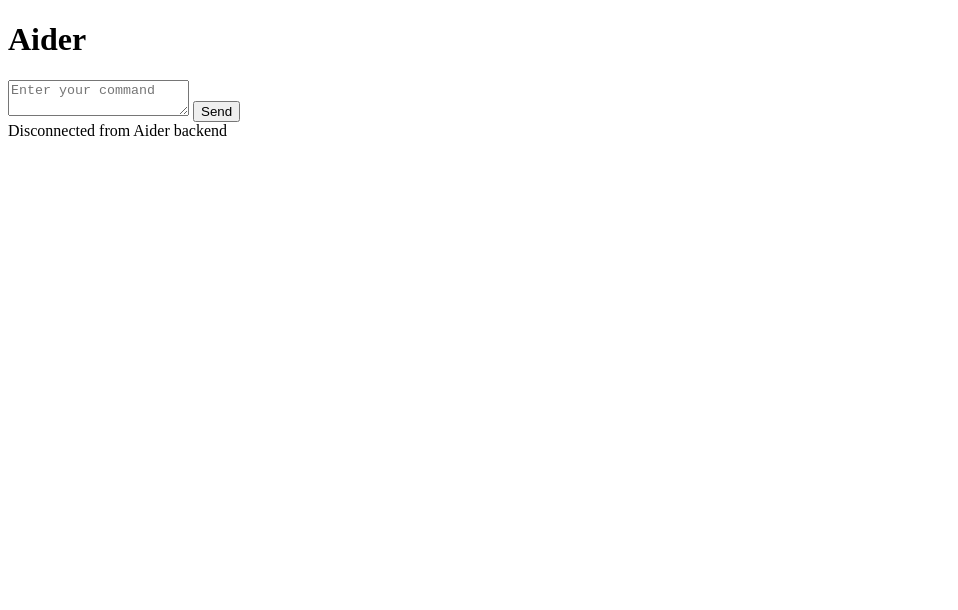
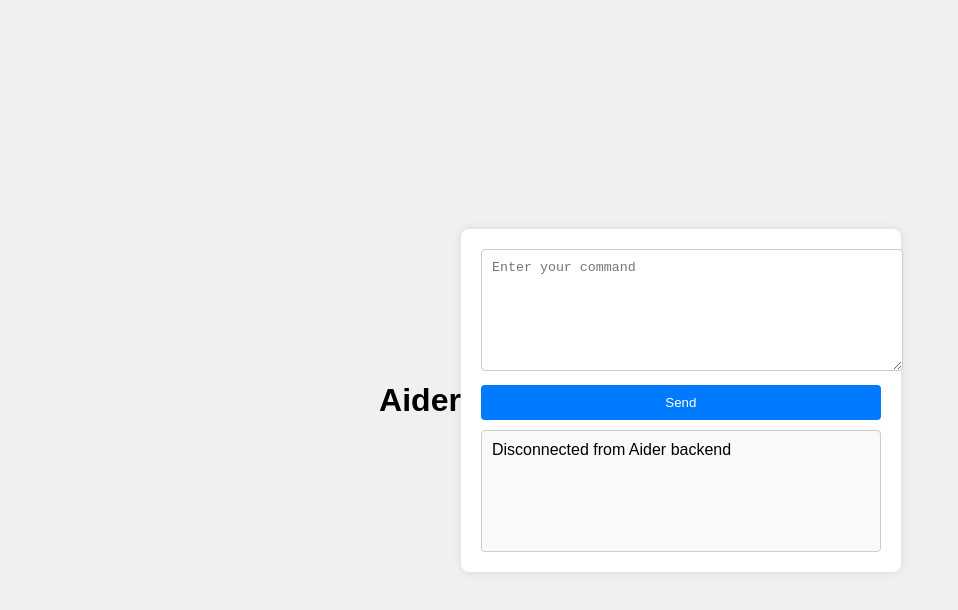
Before and after one commit to abusallam/aider-api, a plain HTML site: page index.html in a window 1280 px wide. Shown: the whole page, without its empty margins (0-958 px from the left). Drawn offline with Linux system fonts and the light colour scheme.

Commit message:
Update index.html with styling for better UI

```diff
--- a/index.html
+++ b/index.html
@@ -1,7 +1,55 @@
 <!DOCTYPE html>
 <html>
 <head>
-    <title>Aider in Browser</title>
+    <title>Aider Chat Browser</title>
+    <style>
+        body {
+            font-family: Arial, sans-serif;
+            margin: 0;
+            padding: 0;
+            display: flex;
+            justify-content: center;
+            align-items: center;
+            height: 100vh;
+            background-color: #f0f0f0;
+        }
+        #aider-container {
+            background-color: #fff;
+            padding: 20px;
+            border-radius: 8px;
+            box-shadow: 0 0 10px rgba(0, 0, 0, 0.1);
+            width: 400px;
+        }
+        #aider-input {
+            width: 100%;
+            height: 100px;
+            margin-bottom: 10px;
+            padding: 10px;
+            border: 1px solid #ccc;
+            border-radius: 4px;
+        }
+        #aider-send {
+            width: 100%;
+            padding: 10px;
+            background-color: #007bff;
+            color: #fff;
+            border: none;
+            border-radius: 4px;
+            cursor: pointer;
+        }
+        #aider-send:hover {
+            background-color: #0056b3;
+        }
+        #aider-output {
+            margin-top: 10px;
+            padding: 10px;
+            border: 1px solid #ccc;
+            border-radius: 4px;
+            background-color: #f9f9f9;
+            height: 100px;
+            overflow-y: auto;
+        }
+    </style>
 </head>
 <body>
     <h1>Aider</h1>
```
